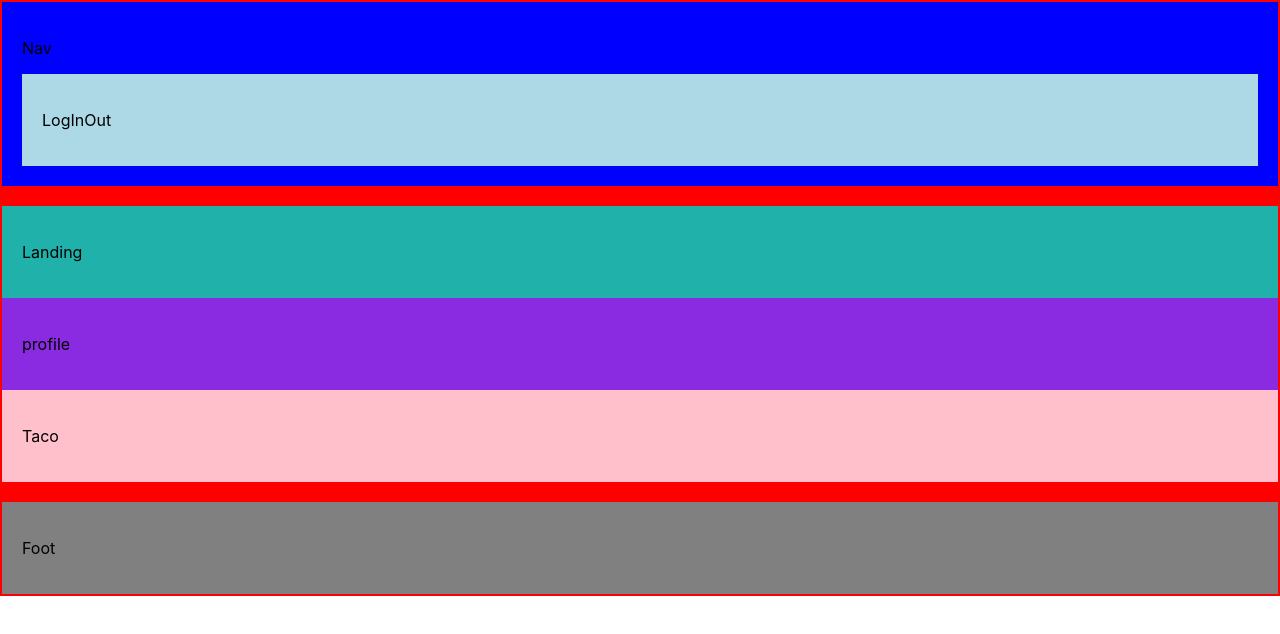
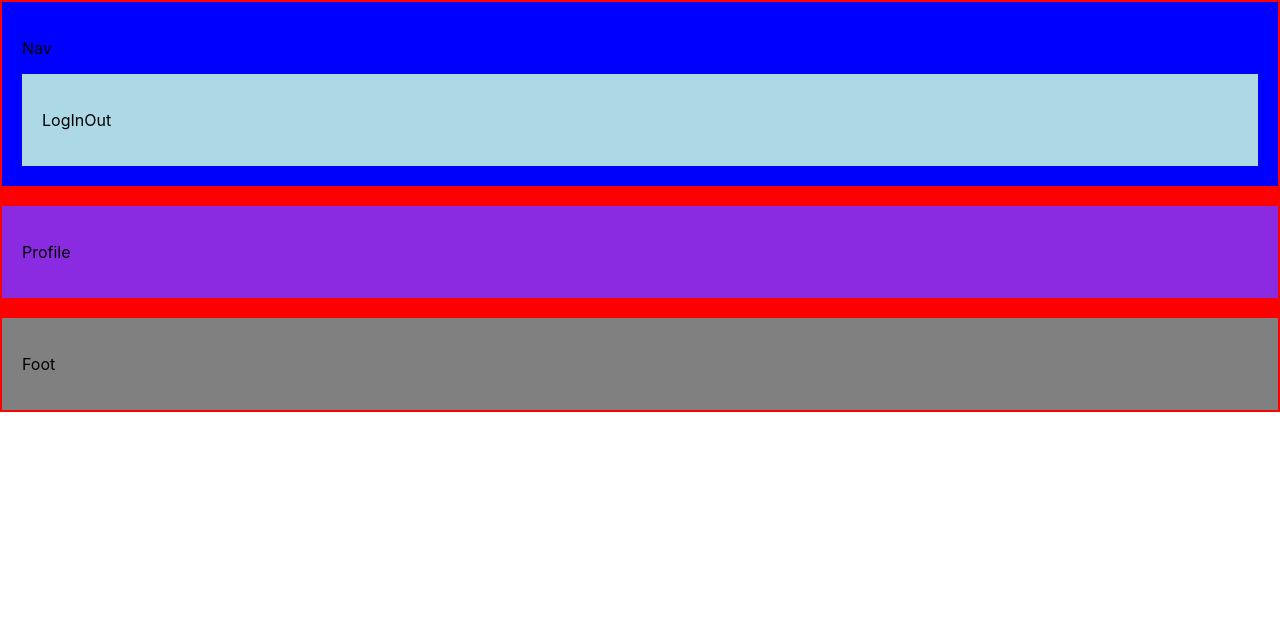
Before and after one commit to julior0518/never_fund, a React (Create React App) app in the folder client/: page /profile in a window 1280 px wide. Shown: the top 634 px of the page. Built offline with nearby package versions, Linux system fonts and the light colour scheme.

Commit message:
added react router paths on App.js

```diff
--- a/client/src/App.js
+++ b/client/src/App.js
@@ -1,5 +1,5 @@
 import axios from 'axios';
-import { Route, Switch } from 'react-router';
+import { Route, Switch } from 'react-router-dom';
 
 import Nav from './components/Nav';
 import Landing from './components/Landing';
@@ -12,9 +12,11 @@ function App() {
   return (
     <div className="App">
       <Nav />
-      <Landing />
-      <Profile />
-      <Taco />
+      <Switch>
+        <Route exact path="/" render={Landing} />
+        <Route exact path="/profile" render={Profile} />
+        <Route exact path="/taco" render={Taco} />
+      </Switch>
       <Foot />
     </div>
   );
--- a/client/src/components/Profile.js
+++ b/client/src/components/Profile.js
@@ -1,7 +1,7 @@
 function Profile() {
   return (
     <div className="Profile">
-      <p>profile</p>
+      <p>Profile</p>
     </div>
   );
 }
--- a/client/src/index.js
+++ b/client/src/index.js
@@ -2,10 +2,13 @@ import React from 'react';
 import ReactDOM from 'react-dom';
 import './index.css';
 import App from './App';
+import { BrowserRouter } from 'react-router-dom';
 
 ReactDOM.render(
   <React.StrictMode>
-    <App />
+    <BrowserRouter>
+      <App />
+    </BrowserRouter>
   </React.StrictMode>,
   document.getElementById('root')
 );
--- /dev/null
+++ b/package.json
@@ -0,0 +1,5 @@
+{
+  "dependencies": {
+    "react-router-dom": "^5.3.0"
+  }
+}
```
Also changed, not shown: 1 other file (tests, documents, lock files or other folders).
